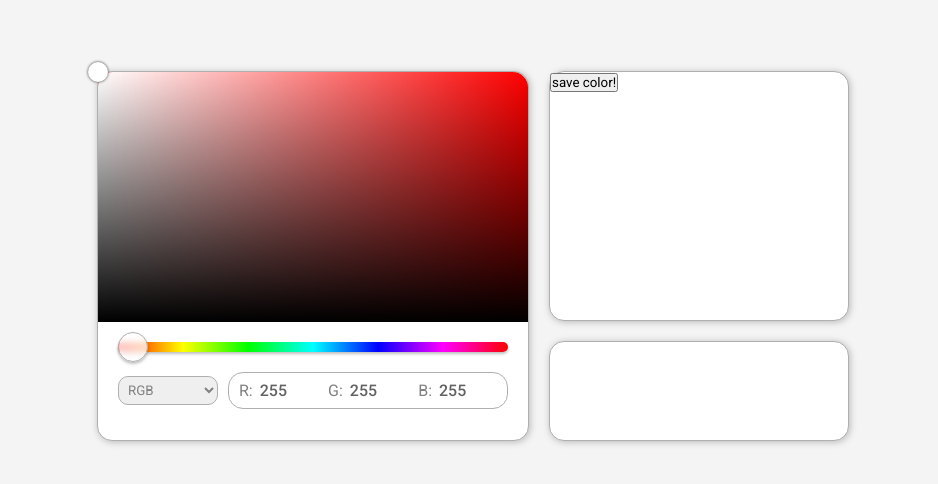
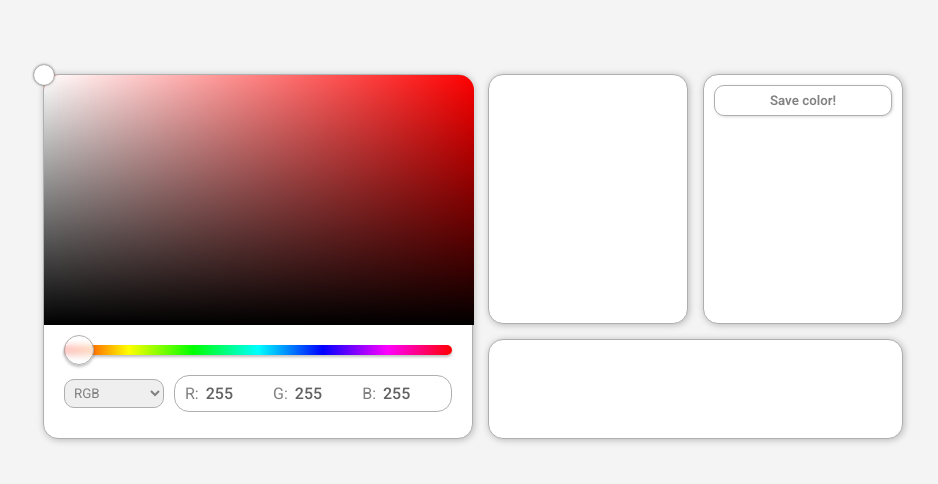
Before and after one commit to renans2/pickolor, a React (Vite) app: page / in a window 1280 px wide. Shown: the part 144-628 px from the top of the page, without its empty margins (167-1105 px from the left). Built offline with nearby package versions, Linux system fonts and the light colour scheme.

Commit message:
added new column to insert the new SavedColors component

```diff
--- a/src/App.tsx
+++ b/src/App.tsx
@@ -5,6 +5,8 @@ import SelectedColorProvider from "./context/SelectedColorProvider";
 import Clipboard from "./components/clipboard/Clipboard";
 import { GlobalStyles } from "./globalStyles";
 import { theme } from "./theme";
+import SavedColors from "./components/savedColors/SavedColors";
+import { COLOR_PICKER_RECT_HEIGHT, COLOR_PICKER_RECT_WIDTH } from "./constants/dimensions";
 
 export default function App() {
 
@@ -20,6 +22,7 @@ export default function App() {
           <ColorPicker />
           <ColorPreview />
           <Clipboard />
+          <SavedColors />
         </S_Container>
       </SelectedColorProvider>
     </ThemeProvider>
@@ -27,10 +30,11 @@ export default function App() {
 }
 
 const S_Container = styled.div`
-  position: relative;
   display: grid;
+  grid-template-columns: ${COLOR_PICKER_RECT_WIDTH}px 200px 200px;
+  grid-template-rows: ${COLOR_PICKER_RECT_HEIGHT}px 100px;
   grid-template-areas:
-    "picker preview"
-    "picker clipboard";
-  gap: 20px;
+    "picker preview savedColors"
+    "picker clipboard clipboard";
+  gap: 15px;
 `;
--- a/src/components/preview/ColorPreview.tsx
+++ b/src/components/preview/ColorPreview.tsx
@@ -1,45 +1,14 @@
 import styled from "styled-components";
 import { useSelectedColor } from "../../context/SelectedColorProvider";
 import type { Color } from "chroma-js";
-import { COLOR_PICKER_RECT_HEIGHT } from "../../constants/dimensions";
-import { useState } from "react";
 
 export default function ColorPreview() {
   const { color } = useSelectedColor();
-  const [savedColors, setSavedColors] = useState<Color[]>([]);
-
-  const handleSaveNewColor = () => {
-    setSavedColors(prev => {
-      const copy = [...prev];
-      copy.unshift(color);
-      return copy;
-    });
-  }
-
-  const handleRemoveSavedColor = (index: number) => {
-    setSavedColors(prev => prev.filter((_, i) => i !== index));
-  }
 
   return (
     <S_ColorPreview
       $color={color}
-    >
-      <button
-        onClick={handleSaveNewColor}
-      >
-        save color!
-      </button>
-
-      <S_SavedColors>
-        {savedColors.map((color, i) => (
-          <S_SavedColor
-            key={savedColors.length - i - 1}
-            $color={color}
-            onClick={() => handleRemoveSavedColor(i)}
-          />
-        ))}
-      </S_SavedColors>
-    </S_ColorPreview>
+    />
   );
 }
 
@@ -54,38 +23,8 @@ const S_ColorPreview = styled.div.attrs<{
   box-shadow: ${({ theme }) => theme.shadow.surface};
   border-radius: ${({ theme }) => theme.rounded.xl};
 
-  width: 300px;
-  height: ${COLOR_PICKER_RECT_HEIGHT}px;
+  position: relative;
+  width: 100%;
+  height: 100%;
   grid-area: preview;
 `;
-
-const S_SavedColors = styled.ul`
-  position: absolute;
-  display: flex;
-  flex-direction: column;
-  top: 0;
-  gap: 1px;
-  left: 101%;
-  height: 100%;
-  overflow-y: auto;
-  overflow-x: hidden;
-`;
-
-const S_SavedColor = styled.li.attrs<{
-  $color: Color;
-}>((props) => ({
-  style: {
-    backgroundColor: props.$color.css(),
-  }
-}))`
-  width: 65px;
-  height: 30px;
-  border-radius: 7px;
-  list-style: none;
-  flex-shrink: 0;
-  transition: height linear 200ms;
-
-  &:hover {
-    height: 50px;
-  }
-`;
--- /dev/null
+++ b/src/components/savedColors/SavedColors.tsx
@@ -0,0 +1,108 @@
+import styled from "styled-components";
+import { useSelectedColor } from "../../context/SelectedColorProvider";
+import { useState } from "react";
+import type { Color } from "chroma-js";
+
+export default function SavedColors() {
+  const { color, setColor } = useSelectedColor();
+  const [savedColors, setSavedColors] = useState<Color[]>([]);
+
+  const handleSaveNewColor = () => {
+    setSavedColors(prev => {
+      const copy = [...prev];
+      copy.unshift(color);
+      return copy;
+    });
+  }
+
+  const handleRemoveSavedColor = (index: number) => {
+    setSavedColors(prev => prev.filter((_, i) => i !== index));
+  }
+
+  const handleSetAsCurrentColor = (color: Color) => {
+    setColor(color);
+  }
+
+  return (
+    <S_Container>
+      <S_SaveButton
+        onClick={handleSaveNewColor}
+      >
+        Save color!
+      </S_SaveButton>
+
+      <S_SavedColorsList>
+        {savedColors.map((color, i) => (
+          <S_SavedColor
+            key={savedColors.length - i - 1}
+            $color={color}
+          >
+            <button onClick={() => handleRemoveSavedColor(i)}>Del</button>
+            <button onClick={() => handleSetAsCurrentColor(color)}>See</button>
+          </S_SavedColor>
+        ))}
+      </S_SavedColorsList>
+    </S_Container>
+  );
+}
+
+const S_Container = styled.div`
+  background-color: ${({ theme }) => theme.colors.surface};
+  border: ${({ theme }) => theme.border};
+  box-shadow: ${({ theme }) => theme.shadow.surface};
+  border-radius: ${({ theme }) => theme.rounded.xl};
+
+  padding: 10px;
+  width: 100%;
+  height: 100%;
+  display: flex;
+  flex-direction: column;
+  gap: 10px;
+  grid-area: savedColors;
+`;
+
+const S_SaveButton = styled.button`
+  border: ${({ theme }) => theme.border};
+  border-radius: ${({ theme }) => theme.rounded.sm};
+  background-color: ${({ theme }) => theme.colors.surface};
+  box-shadow: ${({ theme }) => theme.shadow.detailSmall};
+  padding: 7px 7px;
+  color: ${({ theme }) => theme.colors.textPrimary};
+  font-weight: 600;
+
+  &:active {
+    box-shadow: none;
+    transform: translateY(3px);
+  }
+`;
+
+const S_SavedColorsList = styled.ul`
+  display: flex;
+  flex-direction: column;
+  width: 100%;
+  height: 100%;
+  gap: 4px;
+  overflow-y: auto;
+  overflow-x: hidden;
+
+  &::-webkit-scrollbar {
+    background-color: transparent;
+    width: 10px;
+  }
+
+  &::-webkit-scrollbar-thumb {
+    background-color: rgba(0, 0, 0, .3);
+  }
+`;
+
+const S_SavedColor = styled.li<{
+  $color: Color;
+}>`
+  border-radius: ${({ theme }) => theme.rounded.xs};
+  background: ${({ $color }) => `linear-gradient(to right, transparent 40%, ${$color} 90%, ${$color})`};
+  display: flex;
+  gap: 5px;
+  align-items: center;
+  min-height: 30px;
+  list-style: none;
+`;
--- a/src/globalStyles.ts
+++ b/src/globalStyles.ts
@@ -21,4 +21,8 @@ export const GlobalStyles = createGlobalStyle`
   input:not([type="range"]):focus, select:focus {
     outline: 2px solid ${({ theme }) => theme.colors.textPrimary};
   }
+
+  button:not(:disabled) {
+    cursor: pointer;
+  }
 `;
```
